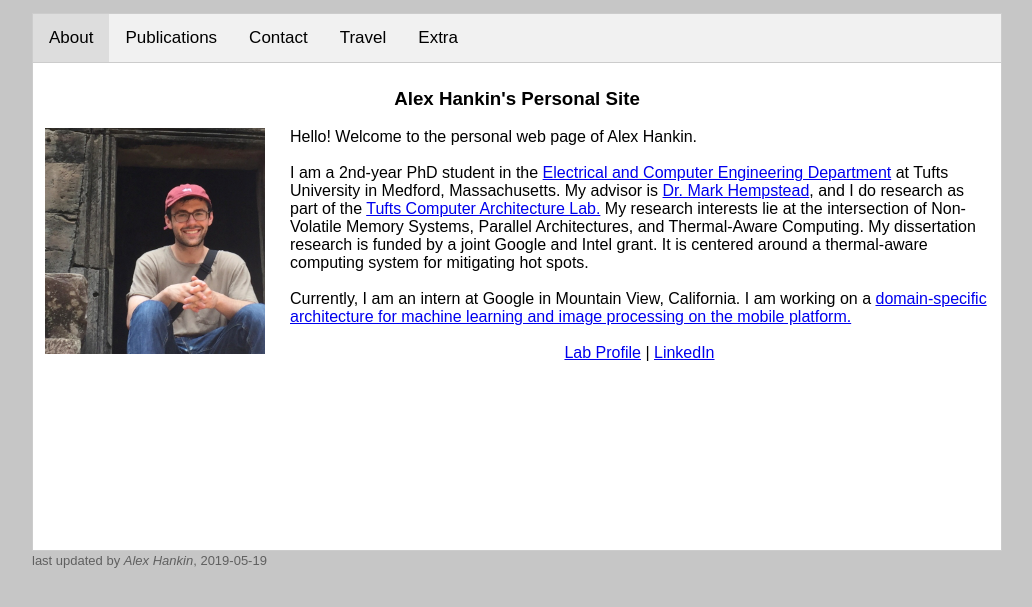
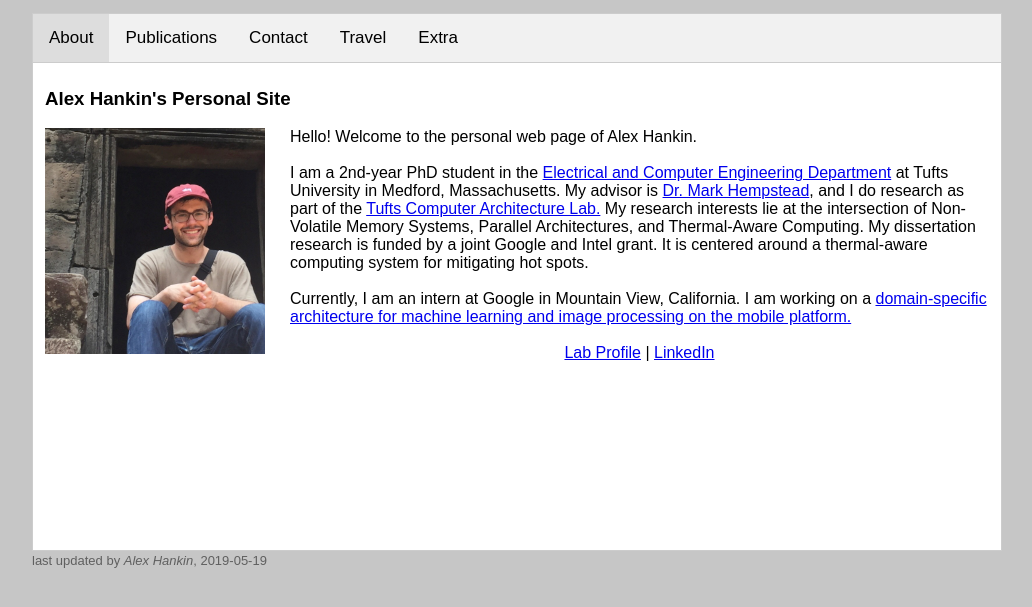
Before and after one commit to hankin0/hankin0.github.io, a Jekyll site: the page built from index.html, in a window 1280 px wide. Shown: the top 607 px of the page, without its empty margins (123-1155 px from the left). Built offline with Jekyll 4.4.1, drawn with Linux system fonts in a browser that asks for light colours.

Commit message:
move title

```diff
--- a/index.html
+++ b/index.html
@@ -15,9 +15,7 @@ layout: default
 
       <!-- "About" tab -->
       <div id="About" class="tabcontent">
-	    <center><h3>
-      	    Alex Hankin's Personal Site
-            </h3></center>
+	    <h3>Alex Hankin's Personal Site</h3>
 
         <img class="ex2" src="images/just_me_cambodia.png" width='220' height='226' align="left">
 	    Hello! Welcome to the personal web page of Alex Hankin.<br><br>
```
